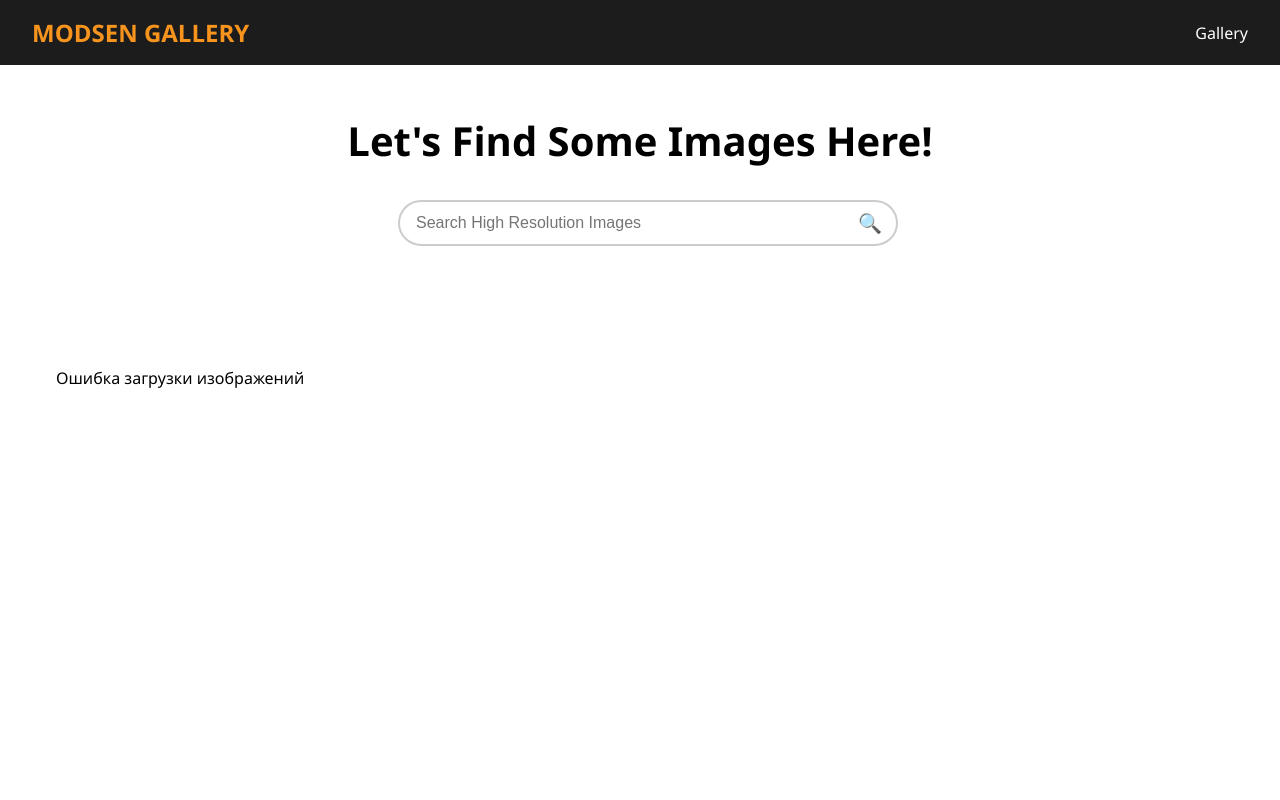
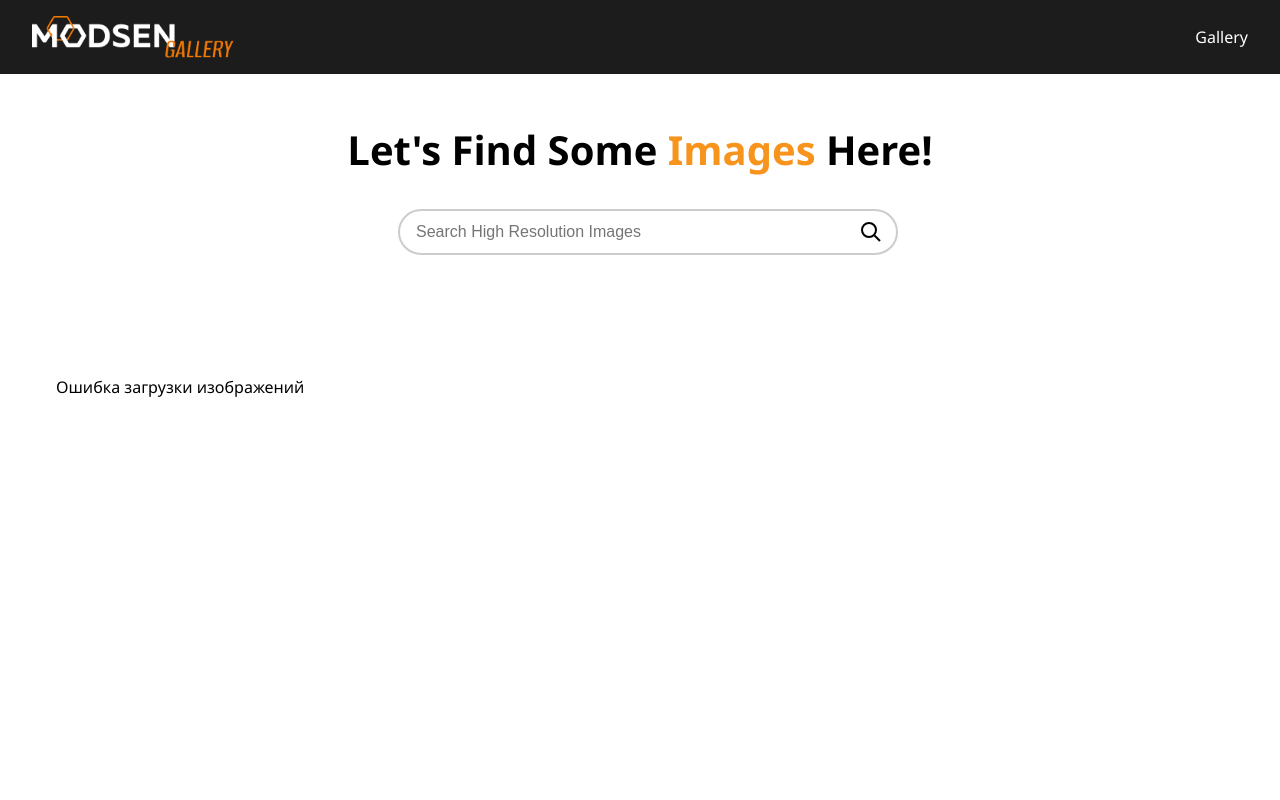
Before and after one commit to MrBelyavski/gallery, a website built with Vite: page index.html in a window 1280 px wide. Shown: the top 800 px of the page. Built offline with nearby package versions, Linux system fonts and the light colour scheme; no server answers.

Commit message:
refactor: replace H2 with logo image and add favicon link

```diff
--- a/index.html
+++ b/index.html
@@ -7,21 +7,32 @@
   <link rel="stylesheet" href="styles/theme.css">
   <link rel="stylesheet" href="styles/style.css">
   <link rel="stylesheet" href="styles/modal.css">
+  <link
+    rel="icon"
+    type="image/png"
+    sizes="32x32"
+    href="assets/favicon.png"
+  />
 </head>
 <body>
 
     <header>
-        <h2>MODSEN GALLERY</h2>
+        <img src="assets/logo.png" class="logo-img" alt="MODSEN Gallery">
         <nav>
             <a href="#gallery">Gallery</a>
         </nav>
     </header>
 
     <section class="search">
-        <h1>Let's Find Some Images Here!</h1>
+        <h1>Let's Find Some <span class=orange>Images</span> Here!</h1>
         <form>
             <input type="text" class="search-input" placeholder="Search High Resolution Images">
-            <button type="submit"></button>
+            <button type="submit" aria-label="Поиск">
+                <svg width="24" height="24" viewBox="0 0 24 24" fill="none">
+                    <circle cx="11" cy="11" r="7" stroke="currentColor" stroke-width="2"/>
+                    <line x1="16.5" y1="16.5" x2="22" y2="22" stroke="currentColor" stroke-width="2"/>
+                </svg>
+            </button>
             <div id="search-error" class="search-error"></div>
         </form>
     </section>
--- a/styles/style.css
+++ b/styles/style.css
@@ -19,6 +19,12 @@ a {
 
 ul {
     list-style: none;
+}
+
+.logo-img {
+  width: 220px;
+  height: auto;
+  display: block;
 }
 
 header {
@@ -86,10 +92,7 @@ header nav a:hover {
     cursor: pointer;
 }
 
-.search button::before {
-    content: "🔍";
-    font-size: 1.2rem;
-}
+
 .search-error {
   flex-basis: 100%;
   margin-top: 4px;
```
Also changed, not shown: assets/favicon.png (added), assets/logo.png (added). Lines whose indentation alone changed are shown as unchanged.
